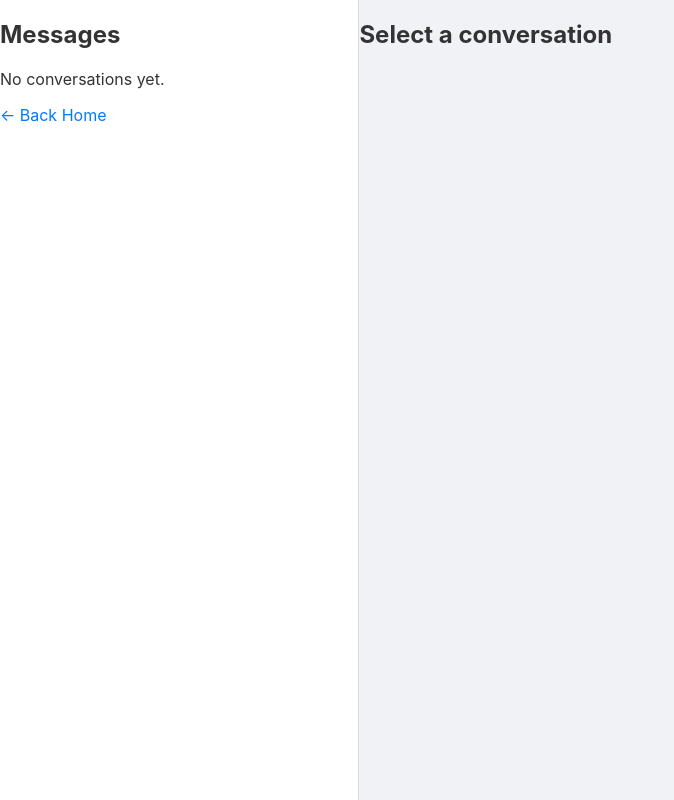
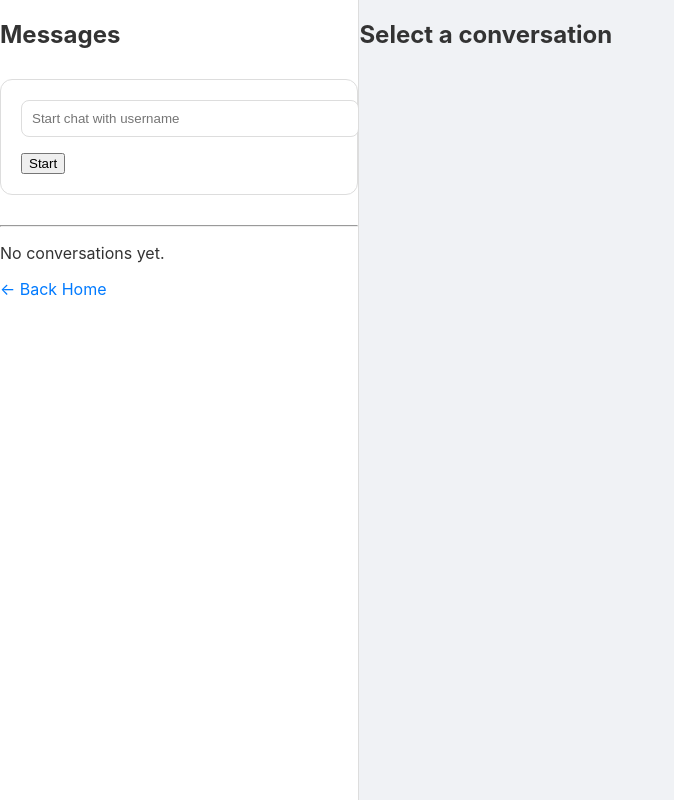
Before and after one commit to gpryan50-star/web-chat-app, a Flask app: page /chat in a window 1280 px wide. Shown: the whole page, without its empty margins (0-674 px from the left). Run offline with Flask 3, Linux system fonts and the light colour scheme; the visitor is signed in with stand-in values (Sample User, id 1); data that the repository does not hold is empty; some libraries are stand-ins or nearby versions.

Commit message:
fixed chat box

```diff
--- a/templates/chat.html
+++ b/templates/chat.html
@@ -16,22 +16,39 @@
 
     <!-- Sidebar -->
     <div class="sidebar">
+
         <h2>Messages</h2>
 
+        <!-- Start New Chat -->
+        <form action="/new_chat" method="POST" class="new-chat">
+            <input name="username" placeholder="Start chat with username" required>
+            <button type="submit">Start</button>
+        </form>
+
+        <hr>
+
         {% if chats %}
+
             {% for chat in chats %}
+
                 <a class="chat-item" href="/chat/{{ chat.id }}">
                     <div class="chat-info">
                         <p>Chat {{ chat.id }}</p>
                     </div>
                 </a>
+
             {% endfor %}
+
         {% else %}
+
             <p>No conversations yet.</p>
+
         {% endif %}
 
         <a href="/home" class="back-home">← Back Home</a>
+
     </div>
+
 
 
     <!-- Chat Window -->
@@ -43,19 +60,31 @@
         <div class="messages" id="messages">
 
             {% for msg in messages %}
+
                 <div class="message {{ 'me' if msg.user == current_user.username else 'them' }}">
                     <p>{{ msg.text }}</p>
                 </div>
+
             {% endfor %}
 
         </div>
 
 
-        <!-- Input -->
+
+        <!-- Message Input -->
         <form id="message-form">
-            <input id="message-input" type="text" placeholder="Type a message..." autocomplete="off">
+
+            <input
+                id="message-input"
+                type="text"
+                placeholder="Type a message..."
+                autocomplete="off"
+            >
+
             <button type="submit">Send</button>
+
         </form>
+
 
 
 <script>
@@ -71,23 +100,29 @@ const chatId = "{{ chat_id }}";
 socket.emit("join_chat", chatId);
 
 
+
 document.getElementById("message-form").addEventListener("submit", function(e){
 
     e.preventDefault();
 
     const input = document.getElementById("message-input");
-    const content = input.value.trim();
 
-    if(content === "") return;
+    const text = input.value.trim();
+
+    if(text === "") return;
+
 
     socket.emit("chat_message", {
+
         chat_id: chatId,
-        text: content
+        text: text
+
     });
 
     input.value = "";
 
 });
+
 
 
 socket.on("chat_message", function(data){
@@ -96,11 +131,17 @@ socket.on("chat_message", function(data){
 
     const div = document.createElement("div");
 
+
     if(data.user === "{{ current_user.username }}"){
+
         div.className = "message me";
+
     } else {
+
         div.className = "message them";
+
     }
+
 
     div.innerHTML = "<p>" + data.text + "</p>";
 
@@ -113,10 +154,14 @@ socket.on("chat_message", function(data){
 </script>
 
 
+
         {% else %}
 
+        <!-- Empty State -->
         <div class="empty-chat">
+
             <h2>Select a conversation</h2>
+
         </div>
 
         {% endif %}
```
